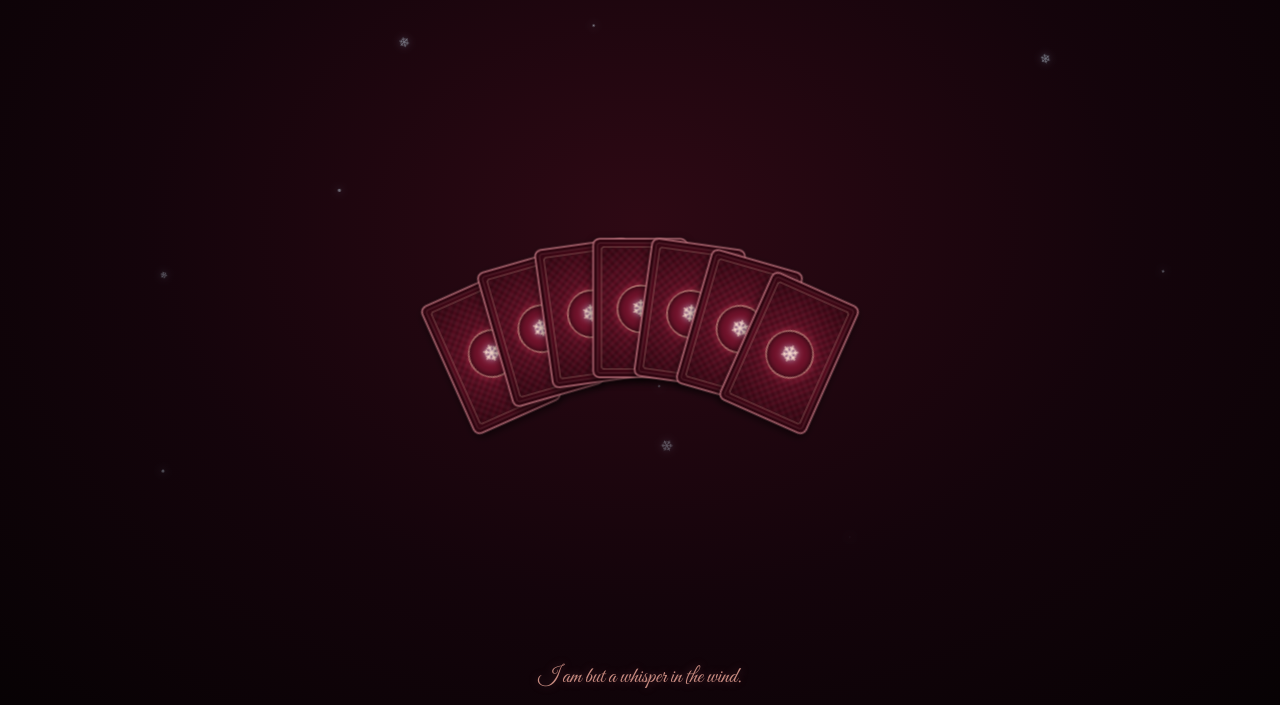
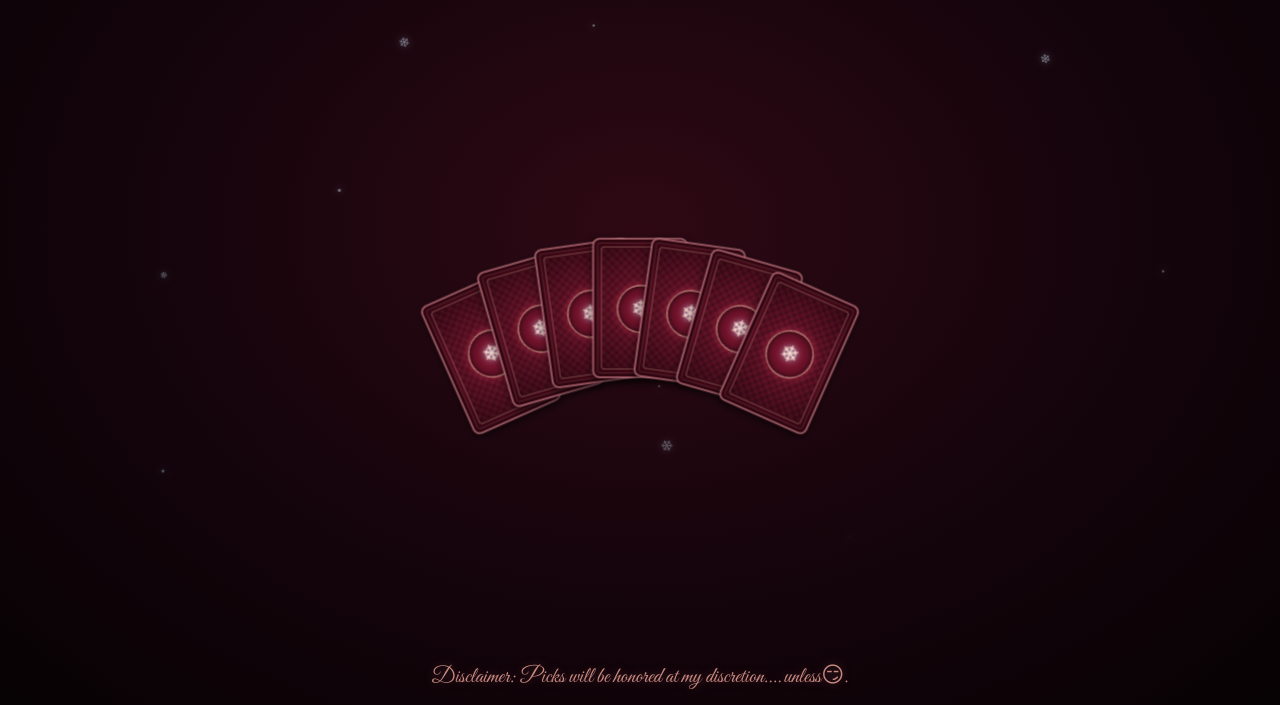
Before and after one commit to karl1234uk-hub/Index, a plain HTML site: page cards/index.html in a window 1280 px wide. Shown: the part 95-800 px from the top of the page. Drawn offline with nearby package versions, Linux system fonts and the light colour scheme.

Commit message:
Update the love card picker disclaimer.
Co-authored-by: Karlos <karl1234uk@gmail.com>

```diff
--- a/cards/index.html
+++ b/cards/index.html
@@ -82,7 +82,7 @@ footer{padding:6px 12px 14px;font-family:"Great Vibes","Snell Roundhand","Brush
  <div class="count" id="count">Next pick in <b id="clock">--:--:--</b></div>
  <div class="note" id="note">(Saved on this device only.)</div>
 </main>
-<footer>I am but a whisper in the wind.</footer>
+<footer>Disclaimer: Picks will be honored at my discretion....unless😏.</footer>
 <script>
 (function(){
 "use strict";
```
